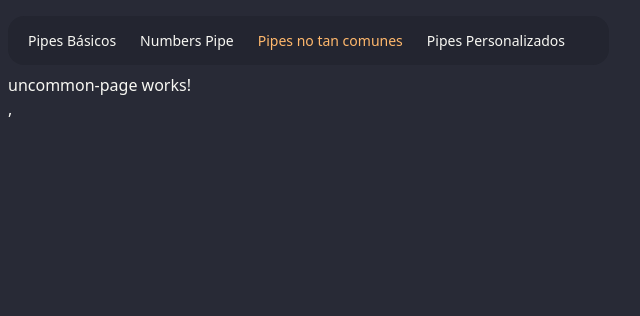
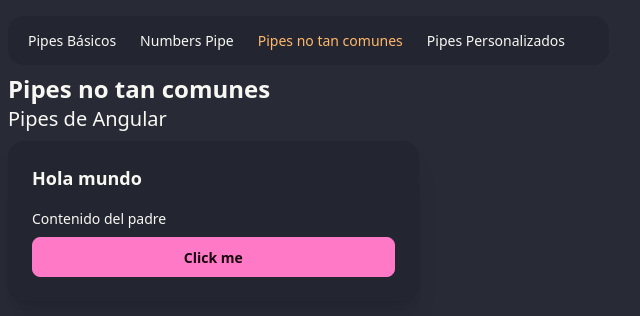
Before and after one commit to lezcanoale/pipes-app, an Angular app: page /uncommon in a window 1280 px wide. Shown: the top 316 px of the page, without its empty margins (0-640 px from the left). Built offline with nearby package versions, Linux system fonts and the light colour scheme.

Commit message:
feat: add card component and integrate into uncommon page layout

```diff
--- /dev/null
+++ b/src/app/components/card/card.html
@@ -0,0 +1,6 @@
+  <div class="card bg-base-200 shadow-xl">
+    <div class="card-body">
+      <h2 class="card-title mb-2">Hola mundo</h2>
+      <ng-content></ng-content>
+    </div>
+  </div>
--- a/src/app/pages/uncommon-page/uncommon-page.html
+++ b/src/app/pages/uncommon-page/uncommon-page.html
@@ -1 +1,8 @@
-<p>uncommon-page works!</p>,
+<app-title-header title="Pipes no tan comunes" subtitle="Pipes de Angular"/>
+
+<div class="grid grid-cols-1 md:grid-cols-2 xl:grid-cols-3 gap-4 mt-2">
+  <app-card >
+      <p>Contenido del padre</p>
+      <button class="btn btn-primary">Click me</button>
+  </app-card>
+</div>
--- a/src/app/pages/uncommon-page/uncommon-page.ts
+++ b/src/app/pages/uncommon-page/uncommon-page.ts
@@ -1,8 +1,10 @@
 import { Component } from '@angular/core';
+import { TitleHeaderComponent } from '../../components/title-header/title-header';
+import { Card } from '../../components/card/card';
 
 @Component({
   selector: 'app-uncommon-page',
-  imports: [],
+  imports: [TitleHeaderComponent, Card],
   templateUrl: './uncommon-page.html',
 })
 export default class UncommonPageComponent {}
```
Also changed, not shown: src/app/components/card/card.ts (added, +9 -0 lines).
